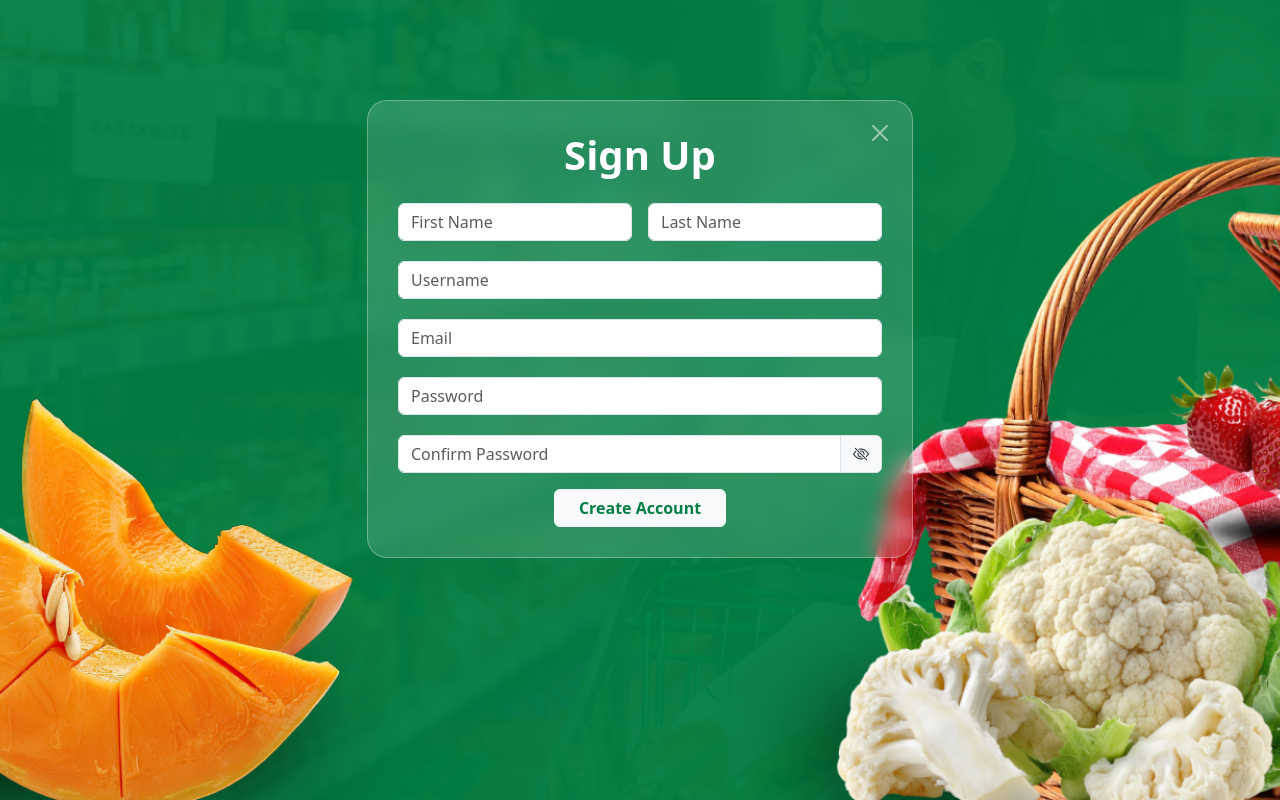
After one commit to xoniave/Green-Basket, a PHP site: page /signup.php in a window 1280 px wide. The commit adds this page. Run offline with PHP 8.4, Linux system fonts and the light colour scheme.

Commit message:
login pt2 + signup

```diff
--- /dev/null
+++ b/signup.php
@@ -0,0 +1,135 @@
+<!DOCTYPE html>
+<html lang="en">
+<head>
+    <meta charset="UTF-8">
+    <meta name="viewport" content="width=device-width, initial-scale=1.0">
+    <title>Sign Up</title>
+
+    <link href="https://cdn.jsdelivr.net/npm/bootstrap@5.3.2/dist/css/bootstrap.min.css" rel="stylesheet">
+    <link rel="stylesheet" href="https://cdn.jsdelivr.net/npm/bootstrap-icons@1.11.1/font/bootstrap-icons.css">
+
+    <script>
+    function togglePassword(id, el) {
+        const input = document.getElementById(id);
+        const icon = el.querySelector("i");
+
+        if (input.type === "password") {
+            input.type = "text";
+            icon.classList.remove("bi-eye-slash");
+            icon.classList.add("bi-eye");
+        } else {
+            input.type = "password";
+            icon.classList.remove("bi-eye");
+            icon.classList.add("bi-eye-slash");
+        }
+    }
+    </script>
+
+    <style>
+        body {
+            background: url('Login & Sign-up Page (2).png') no-repeat center center fixed;
+            background-size: cover;
+        }
+
+        #signup {
+            font-size: 40px;
+            font-weight: 700;
+        }
+
+        .glass-card {
+            background: rgba(255, 255, 255, 0.15);
+            backdrop-filter: blur(10px);
+            -webkit-backdrop-filter: blur(10px);
+            border-radius: 20px;
+            padding: 30px;
+            border: 1px solid rgba(255, 255, 255, 0.3);
+            width: 100%;
+            position: relative;
+        }
+
+        .btn-light {
+            font-weight: 600;
+            color: #007f42;
+        }
+    </style>
+</head>
+
+<body>
+    <div class="container" style="margin-top: 100px;">
+        <div class="row justify-content-center">
+            <div class="col-12 col-sm-10 col-md-8 col-lg-6">
+                <div class="glass-card text-white">
+
+                    <!-- X BUTTON -->
+                    <a href="login.php" class="btn-close btn-close-white position-absolute"
+                       style="right: 20px; top: 20px;"></a>
+
+                    <h1 id="signup" class="text-center mb-4">Sign Up</h1>
+
+                    <form>
+
+                        <!-- FIRST NAME & LAST NAME -->
+                        <div class="row g-3">
+                            <div class="col-6">
+                                <input type="text" class="form-control" placeholder="First Name">
+                            </div>
+                            <div class="col-6">
+                                <input type="text" class="form-control" placeholder="Last Name">
+                            </div>
+                        </div>
+
+                        <!-- USERNAME -->
+                        <div class="row g-3 mt-1">
+                            <div class="col-12">
+                                <input type="text" class="form-control" placeholder="Username">
+                            </div>
+                        </div>
+
+                        <!-- EMAIL -->
+                        <div class="row g-3 mt-1">
+                            <div class="col-12">
+                                <input type="email" class="form-control" placeholder="Email">
+                            </div>
+                        </div>
+
+                        <!-- PASSWORD -->
+                        <div class="row g-3 mt-1">
+                            <div class="col-12">
+                                <div class="input-group">
+                                    <input type="text" id="password" class="form-control" placeholder="Password">
+                                </div>
+                            </div>
+                        </div>
+
+                        <!-- CONFIRM PASSWORD -->
+                        <div class="row g-3 mt-1">
+                            <div class="col-12">
+                                <div class="input-group">
+                                    <input type="password" class="form-control" id="confirm_password" placeholder="Confirm Password">
+                                    <span class="input-group-text" onclick="togglePassword('confirm_password', this)">
+                                        <i class="bi bi-eye-slash"></i>
+                                    </span>
+                                </div>
+                            </div>
+                        </div>
+
+                        <!-- BUTTON -->
+                        <div class="row mt-3">
+                            <div class="col-12 text-center">
+                                <a href="login.php" class="btn btn-light px-4">Create Account</a>
+                            </div>
+                        </div>
+
+                    </form>
+
+                </div>
+            </div>
+        </div>
+    </div>
+
+
+    <!-- Bootstrap JS -->
+    <script src="https://cdn.jsdelivr.net/npm/bootstrap@5.3.2/dist/js/bootstrap.bundle.min.js"></script>
+
+</body>
+</html>
```
Also changed, not shown: Login.php (+62 -27 lines), Login & Sign-up Page (2).png (added).
